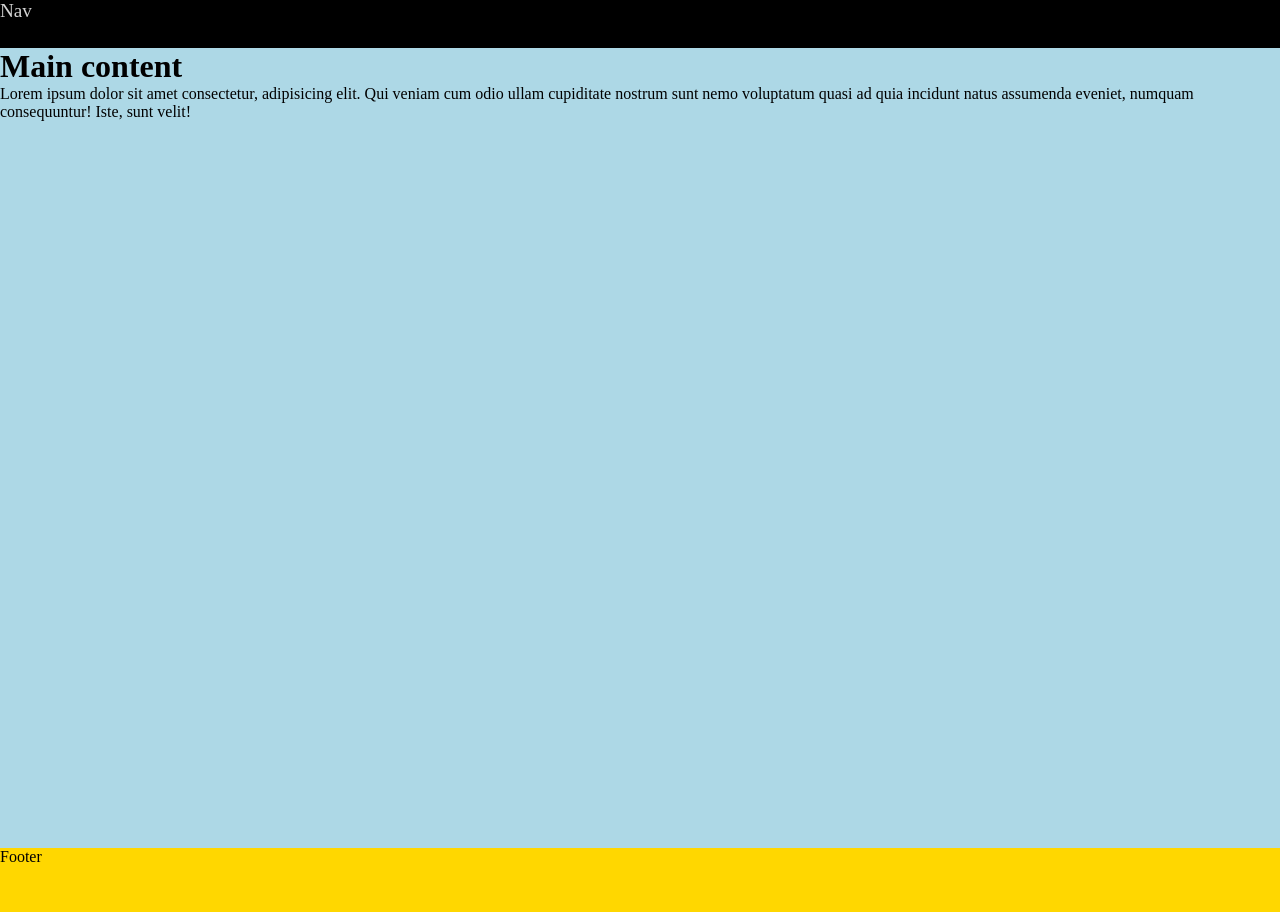
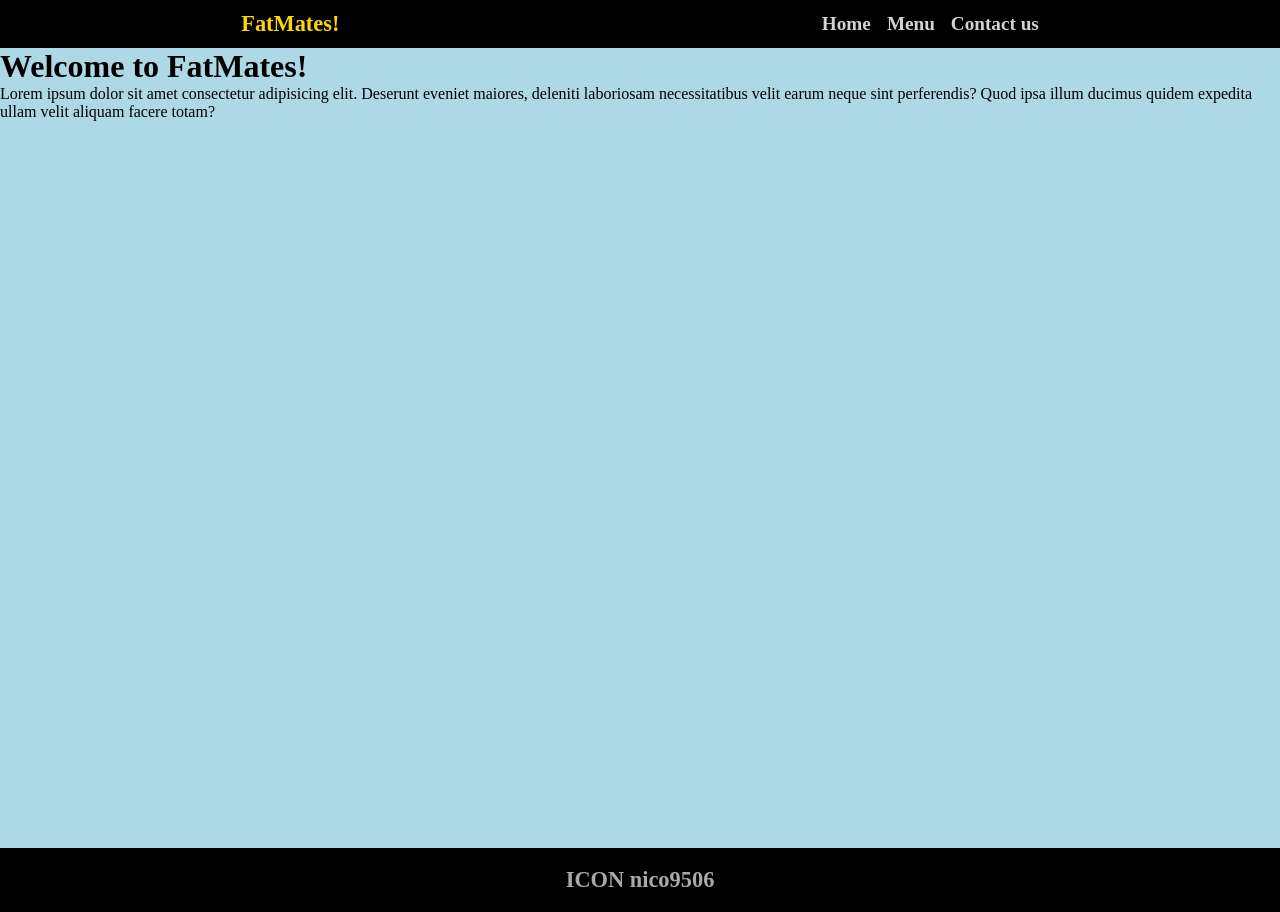
Before and after one commit to nico9506/TOP-restaurant-page, a website built with webpack: page dist/index.html in a window 1280 px wide. Built offline with nearby package versions, Linux system fonts and the light colour scheme.

Commit message:
Add home-page.js script to create the HTML elements which compound the HomePage

```diff
--- /dev/null
+++ b/src/home-page.js
@@ -0,0 +1,102 @@
+export default function createHomePage() {
+    /**
+     * Creates the home page elements and adds them to the 'content' (class) tag
+     */
+
+    let MainContainer = document.getElementsByClassName('content')[0];
+
+    //Appends the navbar
+    MainContainer.appendChild(createNavbar());
+
+    //Appends the main content
+    MainContainer.appendChild(createMainContent());
+
+    //Appends the footer
+    MainContainer.appendChild(createFooter());
+
+    return ;
+}
+
+function createNavbar() {
+    /**
+     * Creates the top nav bar element
+     */
+
+    //navbar
+    const navbar = document.createElement('nav');
+
+    //logo (only char, not img)
+    const logo = document.createElement('div');
+    logo.classList.add('logo');
+    logo.textContent = "FatMates!"
+    navbar.appendChild(logo);
+
+    //menu
+    const menu = document.createElement('ul');
+    navbar.appendChild(menu);
+
+    //menu items generated from the following array
+    const items = ['Home', 'Menu', 'Contact us'];
+    for (let i = 0; i < items.length; i++) {
+        menu.appendChild(createLiItems(items[i]));
+    }
+
+    return navbar;
+}
+
+function createLiItems(label) {
+    /**
+     * Generates li elements for every entry
+     */
+
+    const li = document.createElement('li');
+    // li.setAttribute('class', 'item');
+
+    li.innerHTML += label;
+
+    return li;
+}
+
+function createMainContent() {
+    /**
+     * Generates the main content container
+     */
+
+    const main = document.createElement('div');
+    main.classList.add('main-content');
+
+    const mainHeader = document.createElement('h1');
+    mainHeader.textContent = "Welcome to FatMates!";
+    main.appendChild(mainHeader);
+
+    const mainText = document.createElement('p');
+    mainText.textContent = "Lorem ipsum dolor sit amet consectetur adipisicing elit. Deserunt eveniet maiores, deleniti laboriosam necessitatibus velit earum neque sint perferendis? Quod ipsa illum ducimus quidem expedita ullam velit aliquam facere totam?";
+    main.appendChild(mainText);
+
+    return main;
+}
+
+function createFooter() {
+    /**
+     * Generates the footer content
+     */
+
+    const footer = document.createElement('footer');
+
+    const githubProfileLink = document.createElement('a');
+    githubProfileLink.setAttribute('href', 'https://github.com/nico9506/TOP-restaurant-page');
+    githubProfileLink.setAttribute('target', '_blank');
+    githubProfileLink.classList.add('githubLink');
+    githubProfileLink.innerHTML = "ICON nico9506";
+    footer.appendChild(githubProfileLink);
+
+    // const githubLogo = document.createElement('div');
+    // githubLogo.innerHTML = "github logo";
+    // githubProfileLink.appendChild(githubLogo);
+
+    // const githubUsername = document.createElement('div');
+    // githubUsername.innerHTML = "nico9506";
+    // githubProfileLink.appendChild(githubUsername);
+
+    return footer;
+}
--- a/src/index.js
+++ b/src/index.js
@@ -1,3 +1,6 @@
 import './style.css'
+import createHomePage from './home-page.js';
+
+createHomePage();
 
 console.log("Hello from 'index.js'");
--- a/src/style.css
+++ b/src/style.css
@@ -42,6 +42,28 @@ nav {
     font-size: var(--fs-navbar);
     height: 100%;
     width: 100%;
+    display: flex;
+    justify-content: space-around;
+    align-items: center;
+}
+
+nav > .logo {
+    font-size: var(--fs-logo);
+    color: var(--ct-vibrant);
+    font-weight: bolder;
+}
+
+nav > ul {
+    display: flex;
+    align-items: center;
+    gap: 1rem;
+    list-style: none;
+    font-weight: bold;
+}
+
+nav > ul > li:hover {
+    color: var(--ct-vibrant);
+    cursor: pointer;
 }
 /* //--------------------------------------------------------------// */
 /* //--------------------------------------------------------------// */
@@ -65,7 +87,22 @@ nav {
 footer {
     grid-area: footer;
     height: 100%;
-    background-color: var(--ct-vibrant);
+    background-color: var(--ct-darker);
+    display: flex;
+    justify-content: center;
+    align-items: center;
+}
+
+footer > .githubLink {
+    font-size: var(--fs-logo);
+    font-weight: bold;
+    color: var(--ct-dark);
+    text-decoration: none;
+}
+
+footer > .githubLink:hover {
+    color: var(--ct-vibrant);
+    cursor: pointer;
 }
 /* //--------------------------------------------------------------// */
 /* //--------------------------------------------------------------// */
--- a/webpack.config.js
+++ b/webpack.config.js
@@ -2,6 +2,7 @@ const path = require('path');
 
 module.exports = {
     entry: './src/index.js',
+    devtool: 'inline-source-map',
     output: {
         filename: 'main.js',
         path: path.resolve(__dirname, 'dist'),
```
Also changed, not shown: dist/index.html, dist/main.js.
